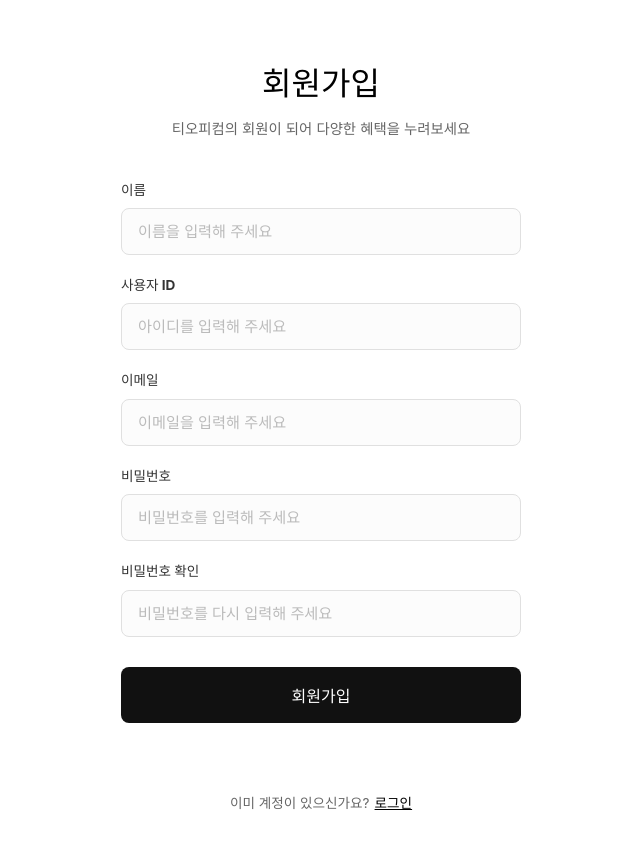
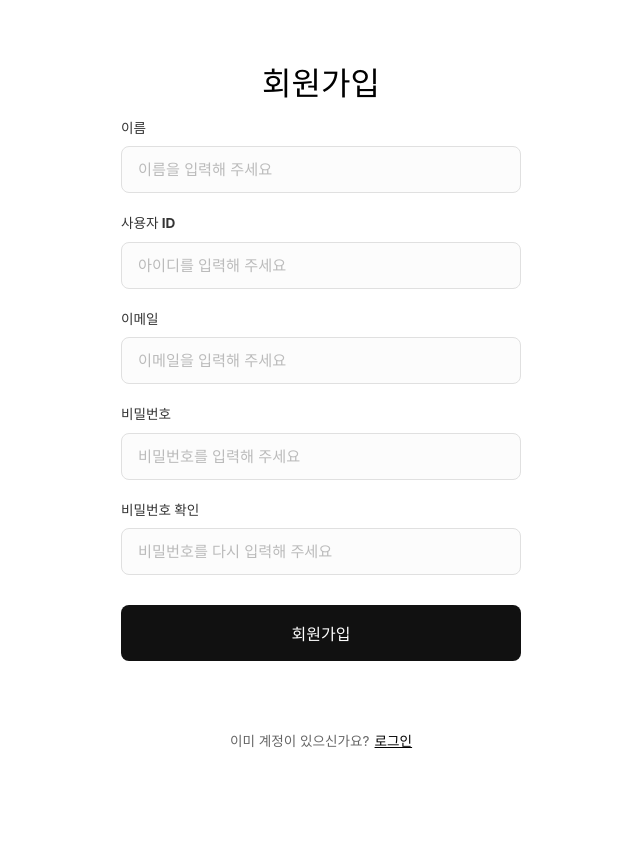
Before and after one commit to ten0213/GDGoC_Hackathon_One_Wave_FE, a React (Vite) app in the folder connectable/: page /signup in a window 1280 px wide. Shown: the top 848 px of the page, without its empty margins (319-959 px from the left). After the commit the page ends 811 px from the top, so only its background shows below. Built offline with nearby package versions, Linux system fonts and the light colour scheme.

Commit message:
문구 수정

```diff
--- a/connectable/src/pages/SignupPage.tsx
+++ b/connectable/src/pages/SignupPage.tsx
@@ -38,7 +38,6 @@ const SignupPage: React.FC = () => {
             <main className="auth-main">
                 <div className="auth-content">
                     <h2 className="auth-title">회원가입</h2>
-                    <p className="auth-subtitle">티오피컴의 회원이 되어 다양한 혜택을 누려보세요</p>
 
                     {error && <div className="auth-error">{error}</div>}
                     {success && <div className="auth-success">{success}</div>}
```
